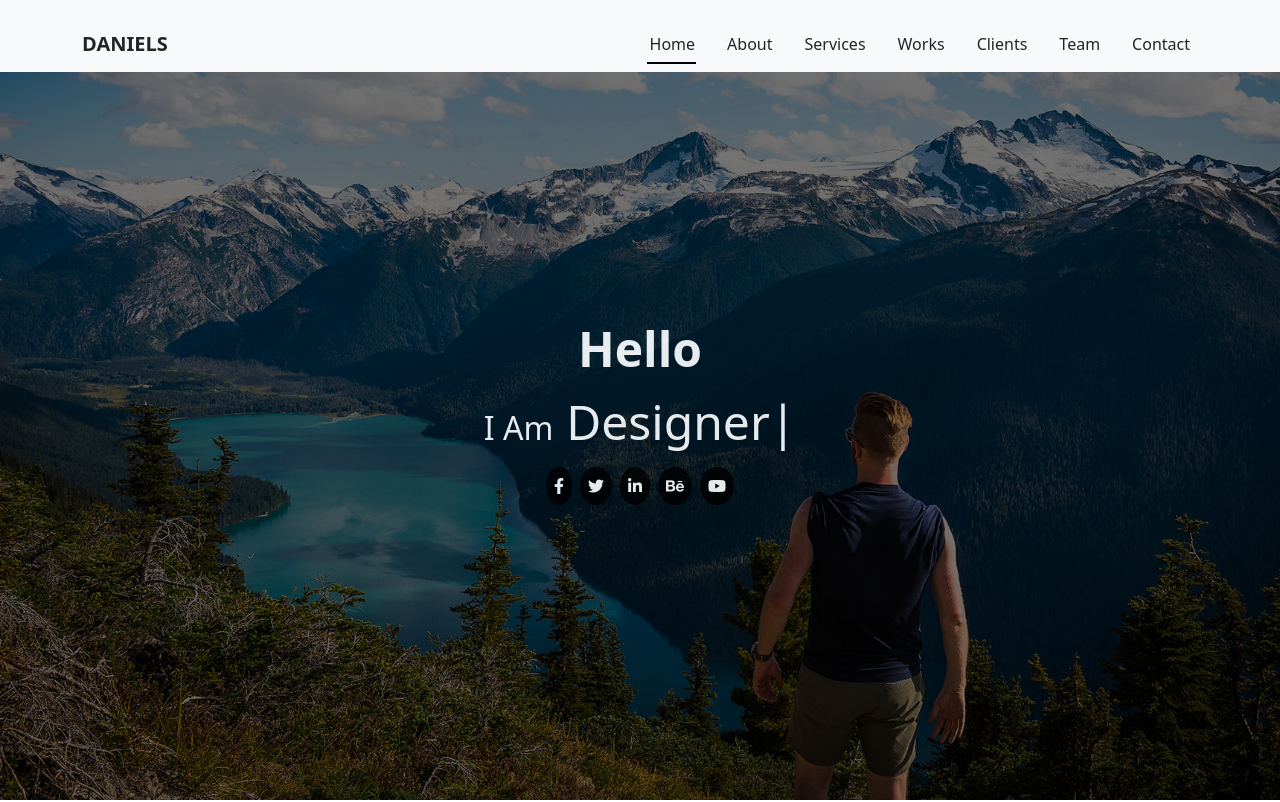
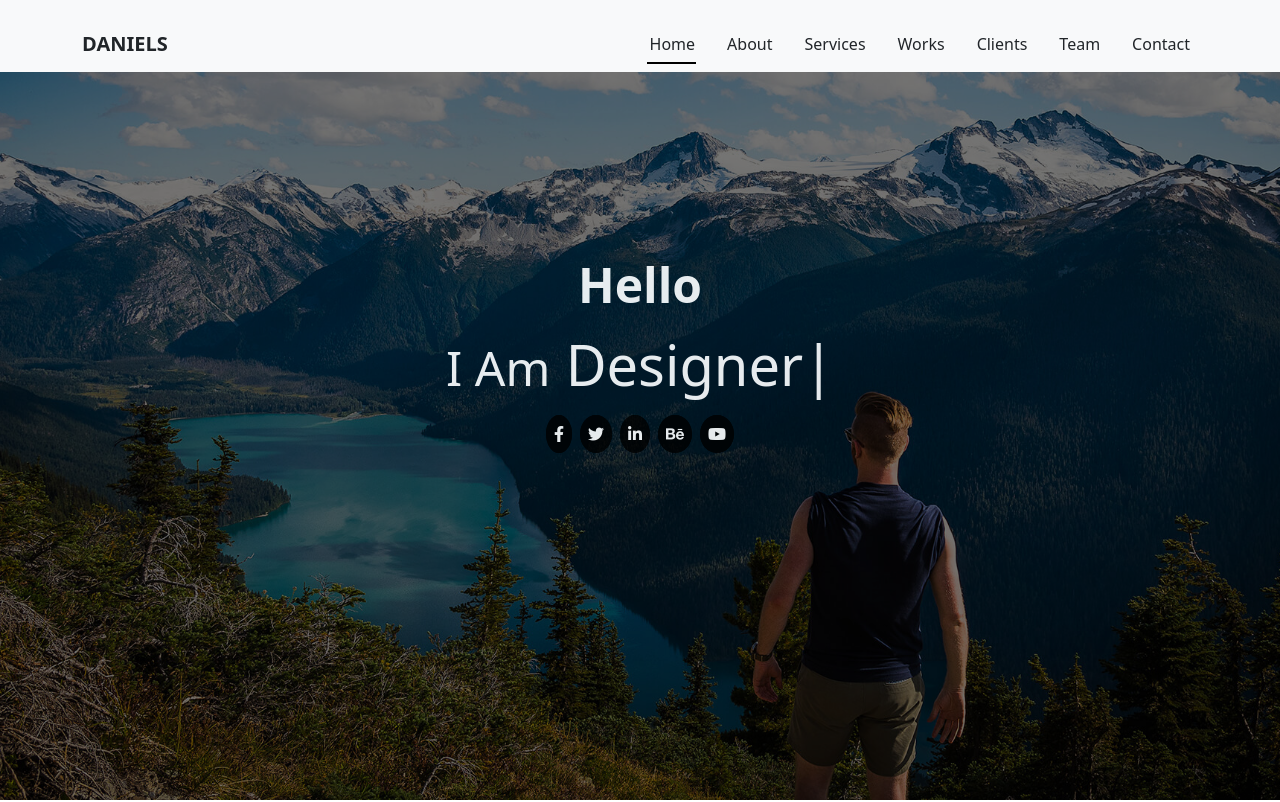
Before and after one commit to Elariaehab/Daniels, a plain HTML site: page index.html in a window 1280 px wide. Shown: the top 802 px of the page. Drawn offline with Linux system fonts and the light colour scheme.

Commit message:
Add files via upload

```diff
--- a/css/style.css
+++ b/css/style.css
@@ -90,7 +90,7 @@ nav .container ul li a{
 }
 
 .home .home-cap{
-    margin: 25%;
+    margin: 20%;
     margin-bottom: 5%;
 }
 .home .home-cap h1{
@@ -98,7 +98,7 @@ nav .container ul li a{
     font-weight: 900;
 }
 .home .home-cap p{
-    font-size: 2rem;
+    font-size: 3rem;
     font-weight: 200;
 }
 .home .home-cap ul a{
@@ -111,7 +111,7 @@ nav .container ul li a{
 }
 .home .home-cap p::after{
     content:"|";
-    font-size: 3rem;
+    font-size: 3.5rem;
     padding-left: 2%;
     animation-name: typing;
     animation-duration: 5s;
--- a/index.html
+++ b/index.html
@@ -53,7 +53,7 @@
           <!---------------------------------end of navbar-------------------------------->
 
           <!----------------------------home------------------------->
-          <section id="home" class="home">
+          <section id="home" class="home d-flex justify-content-center align-items-center">
             <div class="home-rg">
             <div class="home-cap text-white text-center">
             <h1>Hello</h1>
```
